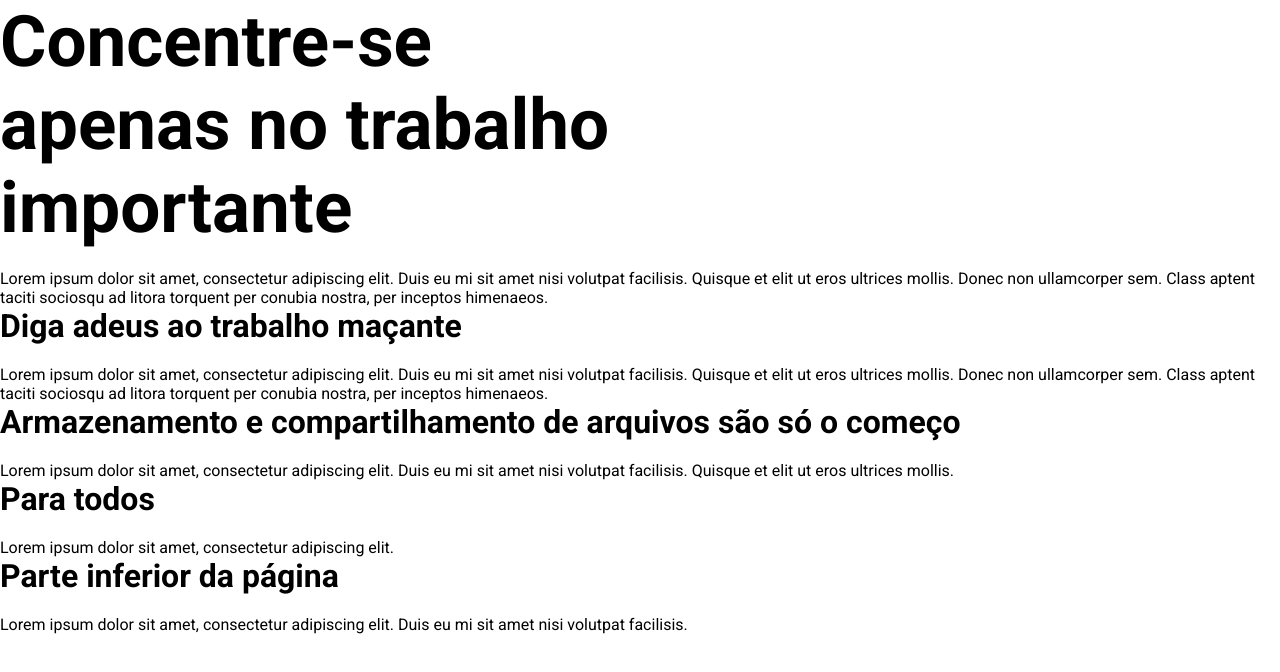
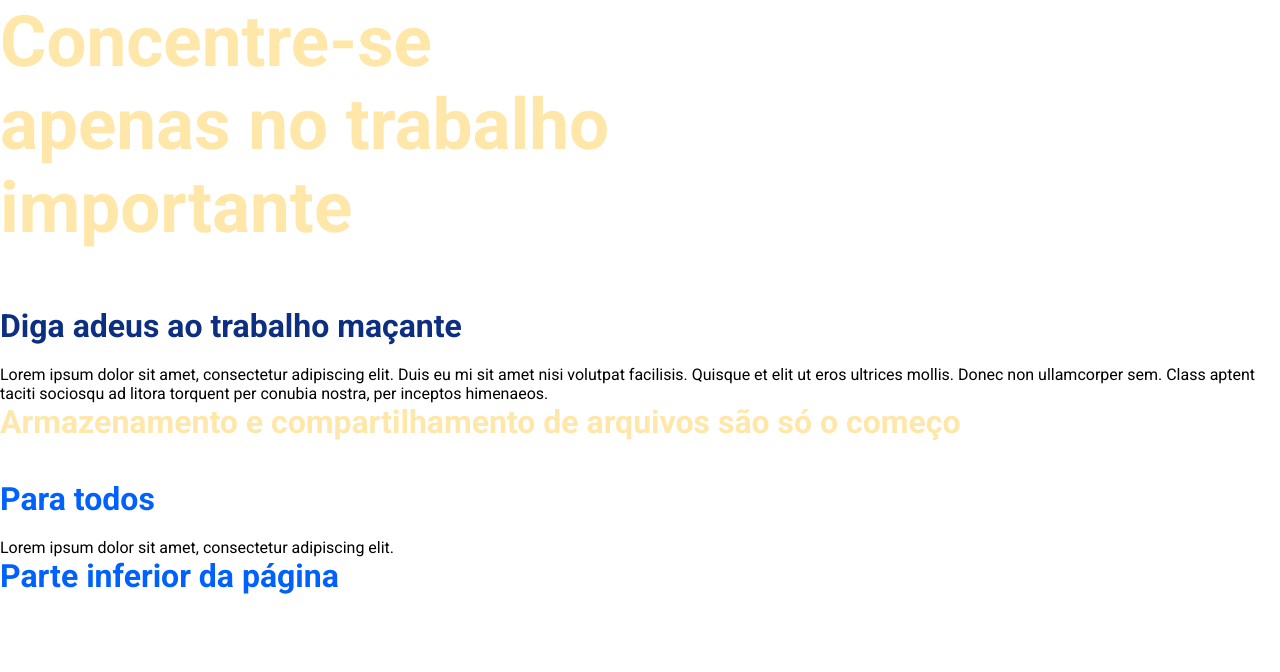
Before and after one commit to midapsh/youtube-clone-dropbox-menu, a React (Create React App) app: page / in a window 1280 px wide. Shown: the top 672 px of the page. Built offline with nearby package versions, Linux system fonts and the light colour scheme.

Commit message:
Add classname

```diff
--- a/src/components/Section/index.tsx
+++ b/src/components/Section/index.tsx
@@ -5,7 +5,7 @@ import { Container, Content } from './styles';
 
 const Section: React.FC<IProps> = ({ variant, title, description }) => {
   return (
-    <Container>
+    <Container className={variant}>
       <Content>
         <h2>{title}</h2>
         <p>{description}</p>
```
